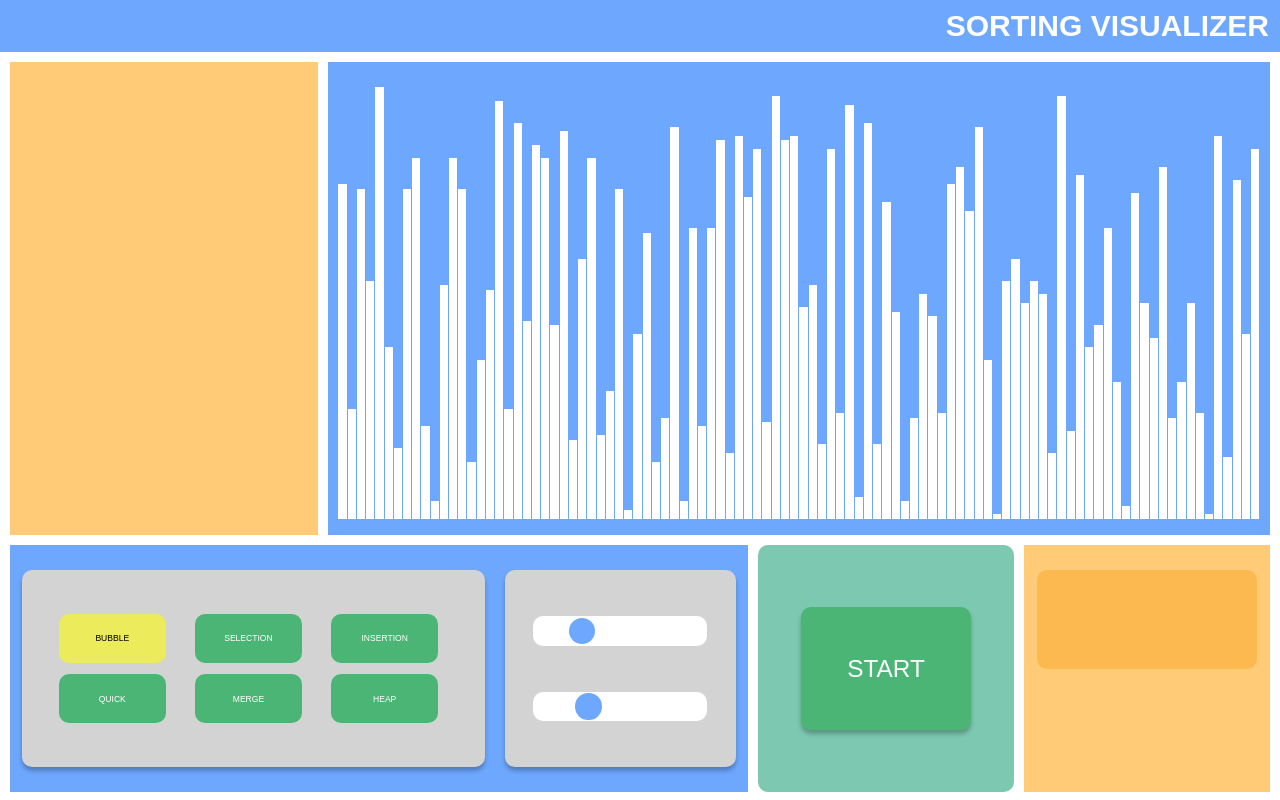
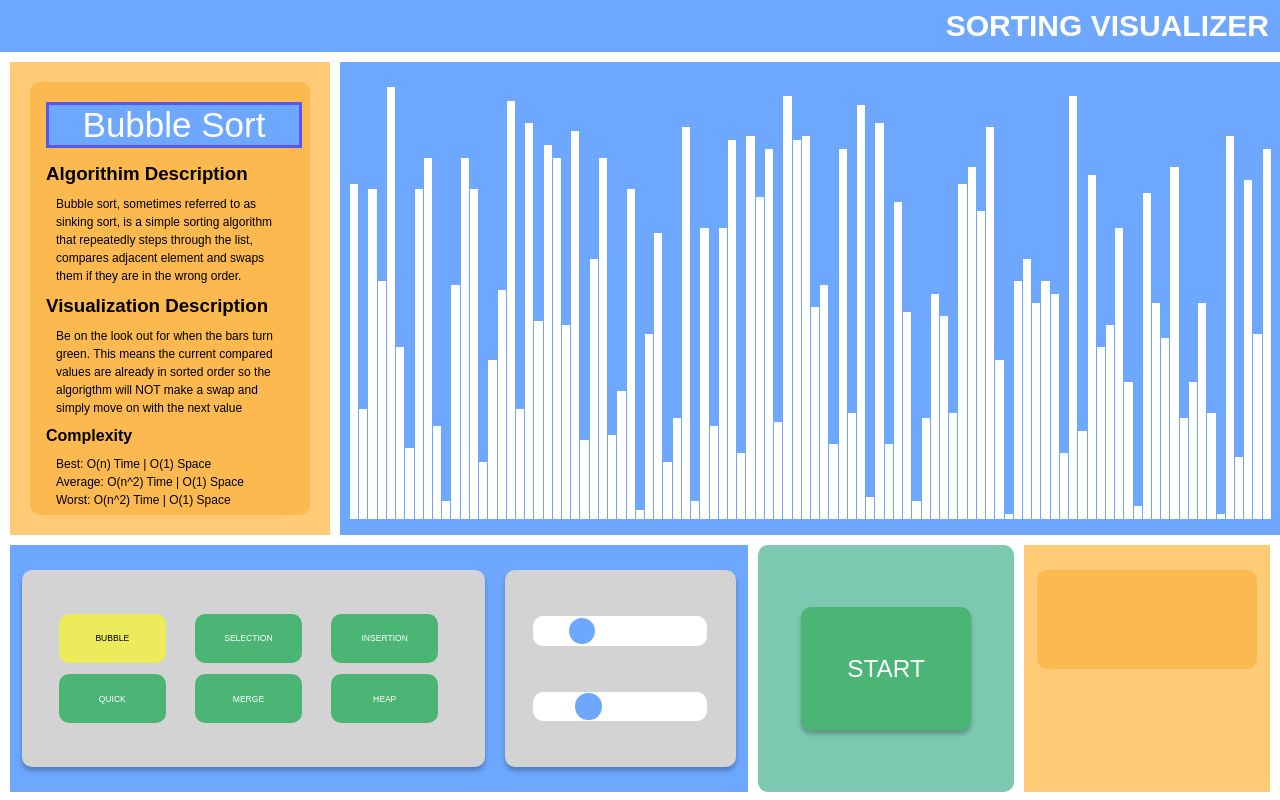
Before and after one commit to RohanMangroo/Sorting-Visualizer, a React (Create React App) app: page / in a window 1280 px wide. Built offline with nearby package versions, Linux system fonts and the light colour scheme.

Commit message:
90% complete on descriptions

```diff
--- a/package.json
+++ b/package.json
@@ -12,6 +12,7 @@
     "react-scripts": "4.0.3",
     "redux": "^4.1.2",
     "redux-logger": "^3.0.6",
+    "simplebar-react": "^2.3.6",
     "uuid": "^8.3.2",
     "web-vitals": "^1.1.2"
   },
--- a/public/styles/sortingPage.css
+++ b/public/styles/sortingPage.css
@@ -23,6 +23,8 @@
   --page-child-height-top: calc(var(--page-height) * 2 / 3);
   --page-child-height-bottom: calc(var(--page-height) * 1 / 3);
   --page-bottom-mid-width: calc(var(--width) * 1 / 5);
+
+  --page-top-left-width: calc(var(--width) * 1 / 4);
 }
 
 .page {
@@ -41,7 +43,9 @@
 .page-top-left {
   background-color: var(--secondary);
   margin: var(--space);
-  width: calc(var(--width) * 1 / 4);
+  width: var(--page-top-left-width);
+  display: flex;
+  justify-content: center;
 }
 
 .page-top-right {
@@ -84,3 +88,52 @@
   display: flex;
   justify-content: center;
 }
+
+/*====================================*/
+.algo-description-container {
+  background-color: var(--secondary-accent);
+  width: calc(var(--page-top-left-width) * 0.9);
+  margin: calc(var(--space) * 2);
+  border-radius: 10px;
+  overflow: hidden;
+  display: flex;
+  justify-content: center;
+}
+
+.descrip-scroll {
+  width: calc(var(--page-top-left-width) * 0.9);
+}
+.descrip-sub-container {
+  width: calc(var(--page-top-left-width) * 0.8);
+  margin: calc(var(--space) * 2);
+  display: flex;
+  flex-direction: column;
+  justify-content: space-between;
+}
+
+.descrip-title {
+  font-size: 35px;
+  text-align: center;
+  background-color: var(--primary);
+  border: solid rgb(86, 86, 247);
+  color: white;
+  margin-bottom: calc(var(--space) * 1.5);
+  /* border-radius: 10px; */
+  font-weight: normal;
+}
+
+.descrip-body {
+}
+
+/* .algo-description {
+  display: flex;
+  flex-direction: column;
+  justify-content: space-between;
+} */
+
+.descrip-sub-container p {
+  font-size: 12px;
+  margin: var(--space);
+  line-height: 18px;
+  white-space: pre-line;
+}
--- a/src/Algorithms/mergeSort.js
+++ b/src/Algorithms/mergeSort.js
@@ -41,7 +41,7 @@ async function mergeHelper(srt, stp, main, aux, hgts, auxHgts, bars, spd) {
   await mergeHelper(srt, midPoint, aux, main, auxHgts, hgts, bars, spd);
   await mergeHelper(midPoint + 1, stp, aux, main, auxHgts, hgts, bars, spd);
   await merge(srt, stp, midPoint, main, aux, hgts, auxHgts, bars, spd);
-  await displaySort(srt, stp, bars, hgts, spd);
+  await displaySort(srt, stp, bars, hgts, spd, colors);
 }
 
 async function merge(
--- a/src/Algorithms/selectionSort.js
+++ b/src/Algorithms/selectionSort.js
@@ -11,7 +11,7 @@ export default async function selectionSort(array, bars, speed) {
       //We will color the currentSmallest bar red
       colorBars([currentSmallest], colors.red, bars);
       //The bar who's position we are holding we color orange
-      colorBars([i], colors.orange, bars);
+      colorBars([i], colors.green, bars);
       //The scanning bars we color orange
       await colorBars([j], colors.orange, bars, speed);
       if (array[j] <= array[currentSmallest]) {
--- /dev/null
+++ b/src/Components/AlgoDescription.js
@@ -0,0 +1,53 @@
+import React, { useEffect, useState } from 'react';
+import { connect } from 'react-redux';
+import descriptions from '../descriptions';
+import SimpleBar from 'simplebar-react';
+import 'simplebar/dist/simplebar.min.css';
+
+function AlgoDescription({ selectedButton }) {
+  const [descript, setDescript] = useState(descriptions.bubbleSort);
+
+  useEffect(() => {
+    const description = getSelectedDescription(selectedButton, descriptions);
+    setDescript(description);
+  }, [selectedButton]);
+
+  return (
+    <div className="algo-description-container">
+      <SimpleBar className="descrip-scroll">
+        <div className="descrip-sub-container">
+          <h1 className="descrip-title">{descript.title}</h1>
+          <div className="descrip-body">
+            <div className="algo-description">
+              <h3>Algorithim Description</h3>
+              <p>{descript.algoDescript}</p>
+            </div>
+            <div className="viz-description">
+              <h3>Visualization Description</h3>
+              <p>{descript.vizDescript}</p>
+            </div>
+            <div className="complexity">
+              <h4>Complexity</h4>
+              <p>{descript.complexity}</p>
+            </div>
+            {/* <div className="learning-display">
+              <h4>Learning Mode</h4>
+              <p>{descript.learningMode}</p>
+            </div> */}
+          </div>
+        </div>
+      </SimpleBar>
+    </div>
+  );
+}
+
+function getSelectedDescription(selectedButton, descriptions) {
+  return descriptions[selectedButton];
+}
+const mapStateToProps = ({ buttonSelection }) => {
+  return {
+    selectedButton: buttonSelection.buttonSelection,
+  };
+};
+
+export default connect(mapStateToProps, null)(AlgoDescription);
--- a/src/Components/Controls.js
+++ b/src/Components/Controls.js
@@ -84,7 +84,6 @@ function Controls({
           name="bars"
           disabled={active ? true : false}
           value={barCount}
-          defaultValue={barCount}
           min="5"
           max="400"
           step="1"
--- a/src/Components/SortingPage.js
+++ b/src/Components/SortingPage.js
@@ -2,13 +2,14 @@ import Controls from './Controls';
 import Bars from './Bars';
 import StartButton from './StartButton';
 import Metrics from './Metrics';
+import AlgoDescription from './AlgoDescription';
 
 export default function SortingPage() {
   return (
     <div className="page">
       <div className="page-top">
         <div className="page-top-left">
-          <p className="page-top-left-text"></p>
+          <AlgoDescription />
         </div>
         <div className="page-top-right">
           <Bars />
--- /dev/null
+++ b/src/descriptions.js
@@ -0,0 +1,98 @@
+const descriptions = {
+  bubbleSort: {
+    title: 'Bubble Sort',
+    algoDescript:
+      'Bubble sort, sometimes referred to as sinking sort, is a simple sorting algorithm that repeatedly steps through the list, compares adjacent element and swaps them if they are in the wrong order.',
+    vizDescript:
+      'Be on the look out for when the bars turn green. This means the current compared values are already in sorted order so the algorigthm will NOT make a swap and simply move on with the next value',
+    learningMode: 'Bar: 50 Speed: 30',
+    complexity: `Best: O(n) Time | O(1) Space
+    Average: O(n^2) Time | O(1) Space
+    Worst: O(n^2) Time | O(1) Space
+    `,
+  },
+  selectionSort: {
+    title: 'Selection Sort',
+    algoDescript:
+      'The selection sort algorithm sorts an array by repeatedly finding the minimum element (considering ascending order) from unsorted part and putting it at the beginning.',
+    vizDescript:
+      'Be on the look out for the red bar. This is the current smallest element that will be swapped with the anchor element(bar in green)',
+    learningMode: 'Bar: 40 Speed: 40',
+    complexity: `Best: O(n^2) Time | O(1) Space
+    Average: O(n^2) Time | O(1) Space
+    Worst: O(n^2) Time | O(1) Space
+    `,
+  },
+  insertionSort: {
+    title: 'Insertion Sort',
+    algoDescript:
+      "Insertion sort, is a simple sorting algorithm that splits the input into two parts, sorted and unsorted. It will select the current unsorted element and find it's place in the sorted sub-array",
+    vizDescript:
+      "Be on the look out for the red bar travling back. This is the algorithm looking for it's correct place in the already sorted partition. When it finds it's position the bar will turn green",
+    learningMode: 'Bar: 30 Speed: 50',
+    complexity: `Best: O(n) Time | O(1) Space
+    Average: O(n^2) Time | O(1) Space
+    Worst: O(n^2) Time | O(1) Space
+    `,
+  },
+  quickSort: {
+    title: 'Quick Sort',
+    algoDescript: `Quick sort, is a pivot sorting recursive algorithm. It compares values based on an established pivot value and sections the array into elements less than the pivot and elements greater than the pivot.
+
+      It recursively continues this work for every partition(less than partition, greater than partition) of the input array`,
+    vizDescript: `Be on the look out for the green bar(pivot) and two red bars moving closer and closer to each other. The green bar is the pivot, and the two red bars are the left and right pointers respectively.
+
+    The left pointer is looking for values greater than the pivot value, the right pointer is looking for values less than the pivot. If they don't have what they need they move on, but if they BOTH have what they need they swap values(bars).
+
+    Once the left and right pointers eclipse each other the pivot will take it's place at that intersection point and the result will be all values to the left are smaller than the pivot and all values to the right are bigger than the pivot.`,
+    learningMode: 'Bar: 20 Speed: 60',
+    complexity: `Best: O(nlog(n)) Time | O(log(n)) Space
+    Average: O(nlog(n)) Time | O(log(n)) Space
+    Worst: O(n^2) Time | O(log(n)) Space
+    `,
+  },
+  mergeSort: {
+    title: 'Merge Sort',
+    algoDescript:
+      'Merge sort repeatedly breaks down a list into n sublists until each sublist consists of a single element and merging those sublists in a manner that results into a sorted list.',
+    vizDescript: `Merge sort will break down an array into single elements by splitting in half at each iteration(left half, right half).
+
+    When it reaches it's base case(single element) it will return. Remember that a single element, is by definition, sorted. At each return it will have a left sorted sub-array and a right sorted sub-array.
+
+    It will merge these two sorted sub-arrays, producing a merged sorted sub-array for that recursive level, then return.
+
+    That returned sub-array is now one of the sorted halves that will be merged with the other sorted half from the opposite side of the recursive tree
+
+    Be on the look out for the 'spiked' partitions. These are the sorted sub-arrays that will be merged into a larger sorted sub-array. Notice how the 'spiked' partitions are merged in two's(left half, right half)`,
+    learningMode: 'Bar: 10 Speed: 70',
+    complexity: `Best: O(nlog(n)) Time | O(nlog(n)) Space
+    Average: O(nlog(n)) Time | O(nlog(n)) Space
+    Worst: O(nlog(n)) Time | O(nlog(n)) Space
+    `,
+  },
+  heapSort: {
+    title: 'Heap Sort',
+    algoDescript: `Heapsort is a comparison-based sorting algorithm. Heapsort can be thought of as an improved selection sort: like selection sort, heapsort divides its input into a sorted and an unsorted region, and it iteratively shrinks the unsorted region by extracting the largest element from it and inserting it into the sorted region.
+
+    Unlike selection sort, heapsort does not waste time with a linear-time scan of the unsorted region; rather, heap sort maintains the unsorted region in a heap data structure to more quickly find the largest element in each step.`,
+    vizDescript: `Heap sort will begin by building a MAX HEAP. This will guarantee that the largest number in the unsorted partition of the array is at the beginning of the array.
+
+    After the max heap has been built it will swap the largest value, which is now located at the 0th index with the value at the last index. Then it will rebuild the max heap in the unsorted partition and once again grab the largest element at the 0th index and swap it with the last index in the unsorted partition.
+
+    A max heap is built by conceptually viewing the array as a heap data structure, which in essance is a binary tree where every node is greater than or equal to it's two children nodes.
+
+    Be on the look out for the green and red bars. The green bar is the 'parent' and the red bars are the 'children' of the parent. The 'parent' node will ask it self, 'which one of my children is of greater value than I. If a child of greater value is found the parent will swap positions with it
+
+    To calculate parent-child positional relationship use the following formula...
+
+    leftChild = parentIndex * 2 + 1
+    rightChild = parentIndex * 2 + 2`,
+    learningMode: 'Bar: 0 Speed: 80',
+    complexity: `Best: O(nlog(n)) Time | O(1) Space
+    Average: O(nlog(n)) Time | O(1) Space
+    Worst: O(nlog(n)) Time | O(1) Space
+    `,
+  },
+};
+
+export default descriptions;
--- a/src/utils.js
+++ b/src/utils.js
@@ -60,7 +60,7 @@ export function swapBarHeights(barOnePos, barTwoPos, bars) {
   bars[barTwoPos].style.height = heightOne;
 }
 
-export async function displaySort(start, stop, bars, heights, speed) {
+export async function displaySort(start, stop, bars, heights, speed, colors) {
   for (let i = start; i <= stop; i++) {
     bars[i].style.height = `${heights[i]}%`;
     await pause(speed / 3);
```
Also changed, not shown: 1 other file (tests, documents, lock files or other folders).
